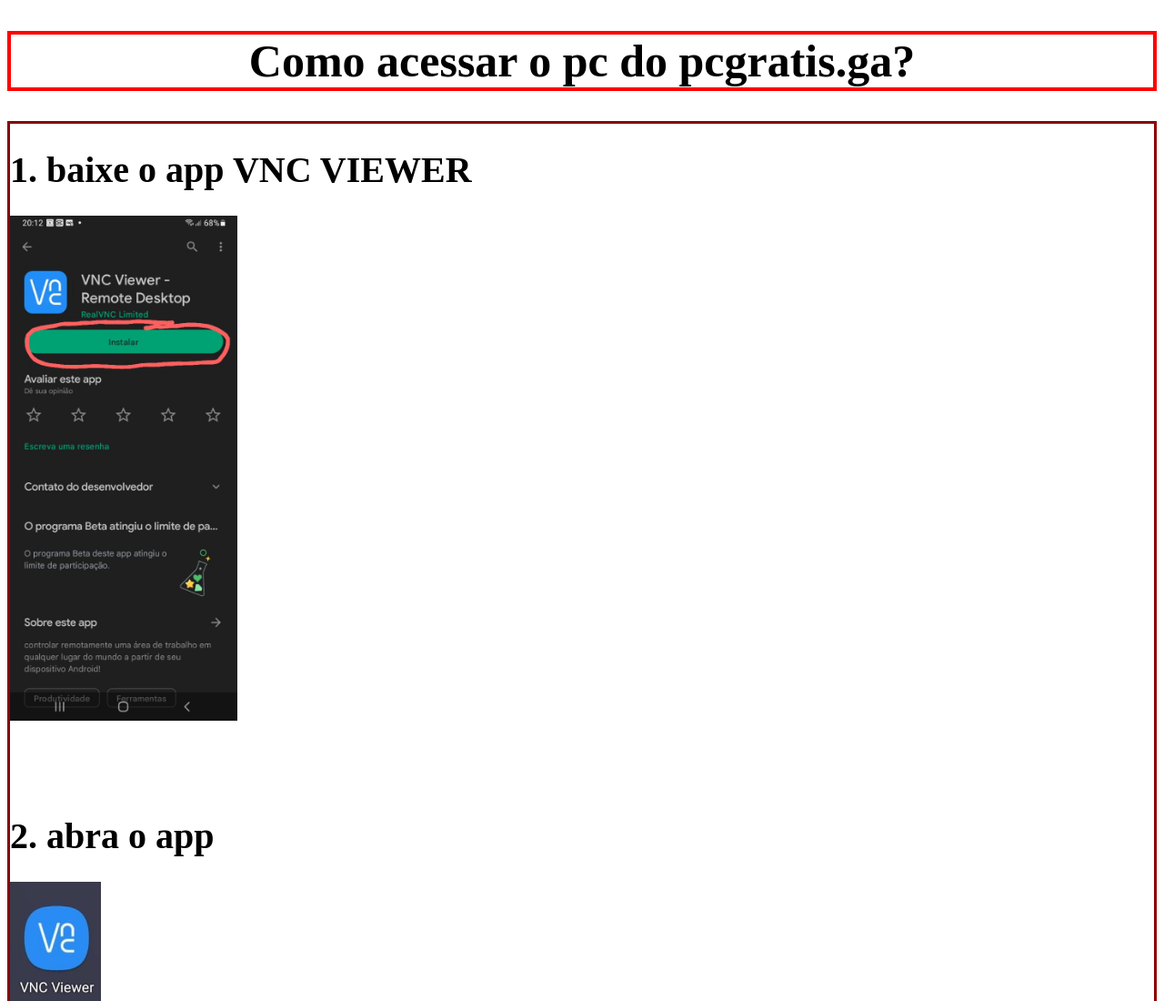
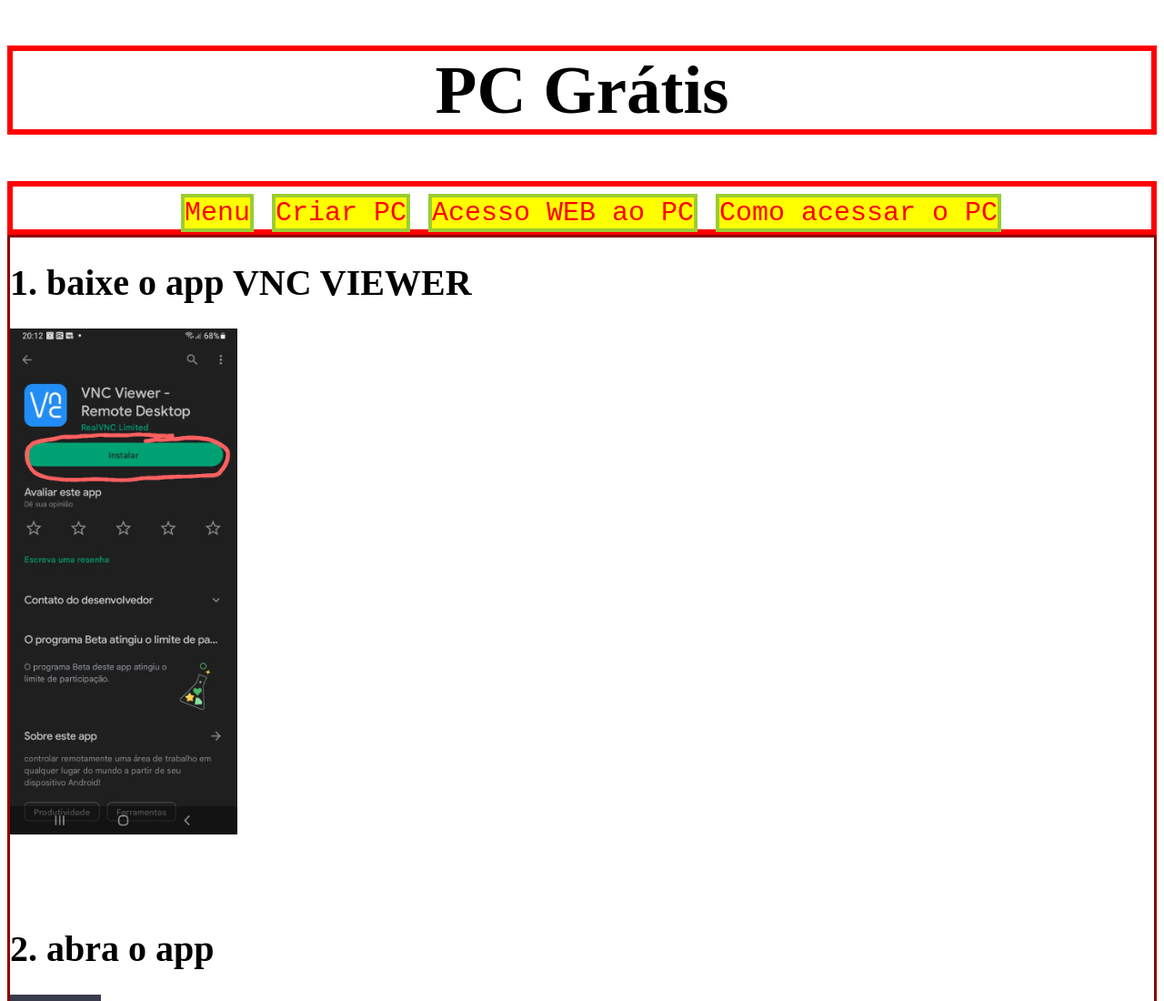
Before and after one commit to erik0reis/pcgratis, a plain HTML site: page howto.html in a window 1280 px wide. Shown: the top 1100 px of the page at 91% size. Drawn offline with Linux system fonts and the light colour scheme.

Commit message:
Update howto.html

```diff
--- a/howto.html
+++ b/howto.html
@@ -10,7 +10,8 @@
      crossorigin="anonymous"></script>
 </head>
 <body>
-    <h1 class="title" style="font-size: 50px; border: 4px solid red;">Como acessar o pc do pcgratis.ga?</h1>
+    <h1 class="title">PC Grátis</h1>
+    <div class="title" style="font-size: 40px;"><a href="https://pcgratis.ga" class="page">Menu</a><a href="http://server.pcgratis.ga:342/" class="page">Criar PC</a><a href="http://server.pcgratis.ga:3/" class="page">Acesso WEB ao PC</a><a href="https://pcgratis.ga/howto.html" class="page">Como acessar o PC</a><br/></div>
 
     <div class="box" style="margin-left: 0%; margin-right: 0%;">
         <h1 style="font-size: 40px;">1. baixe o app VNC VIEWER</h1>
```
